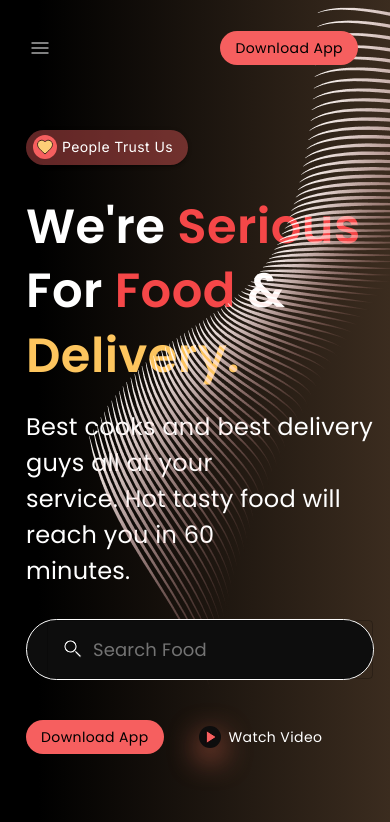
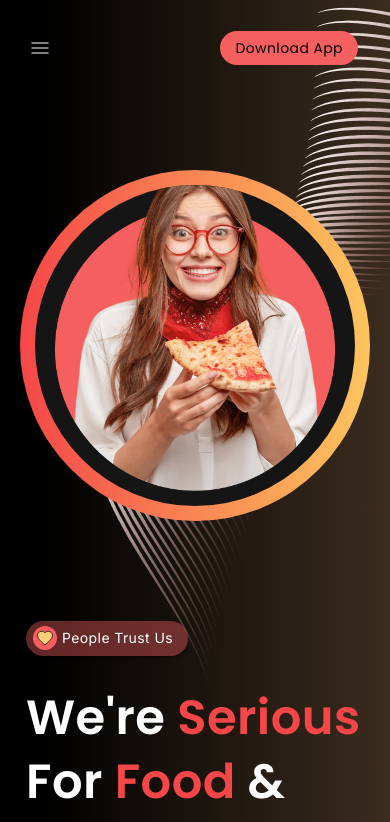
Before and after one commit to FaizaaanMohammed/Food-Hut, a React (Create React App) app: page / in a window 390 px wide. Shown: the top 822 px of the page. Built offline with nearby package versions, Linux system fonts and the light colour scheme; a web font is replaced by a local one.

Commit message:
chnage the direaction in banner section

```diff
--- a/src/cms/Home/Home.jsx
+++ b/src/cms/Home/Home.jsx
@@ -28,7 +28,10 @@ const Home = () => {
         {/* end of linear pattern box */}
         {/* start banner section */}
         <Container maxWidth="xl">
-          <Grid container>
+          <Grid
+            container
+            className={Hero.direction}
+          >
             <Grid
               sm={12}
               md={6}
@@ -125,7 +128,7 @@ const Home = () => {
                     fontFamily: "Poppins",
                     textTransform: "capitalize",
                     color: "#000",
-                    fontSize: {  sm: "14px", md: "14px" },
+                    fontSize: { sm: "14px", md: "14px" },
                     fontWeight: "Regular",
                     boxShadow: "none",
                     padding: {
@@ -184,7 +187,6 @@ const Home = () => {
                       position: "absolute",
                       bottom: "15px",
                       zIndex: "99",
-
                     }}
                     className={Hero.bannergirlimage}
                   />
--- a/src/cms/Home/Home.module.css
+++ b/src/cms/Home/Home.module.css
@@ -55,6 +55,10 @@
                       width: 280px;
                       height:340px;
           }
+          .direction{
+            display: flex!important;
+            flex-direction: column-reverse!important;
+          }
       }
 
 .input{
```
